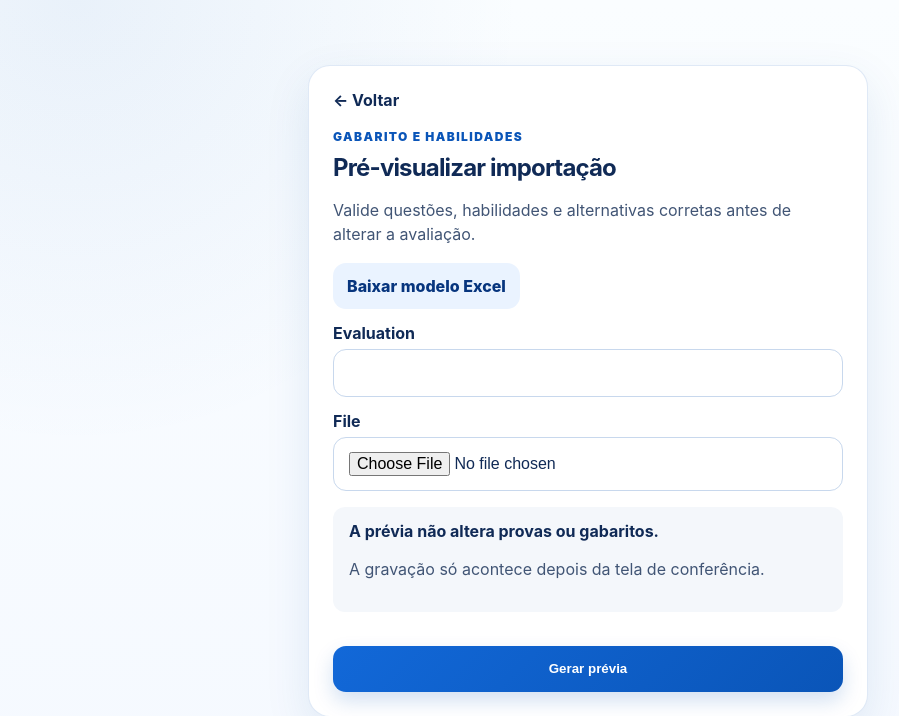
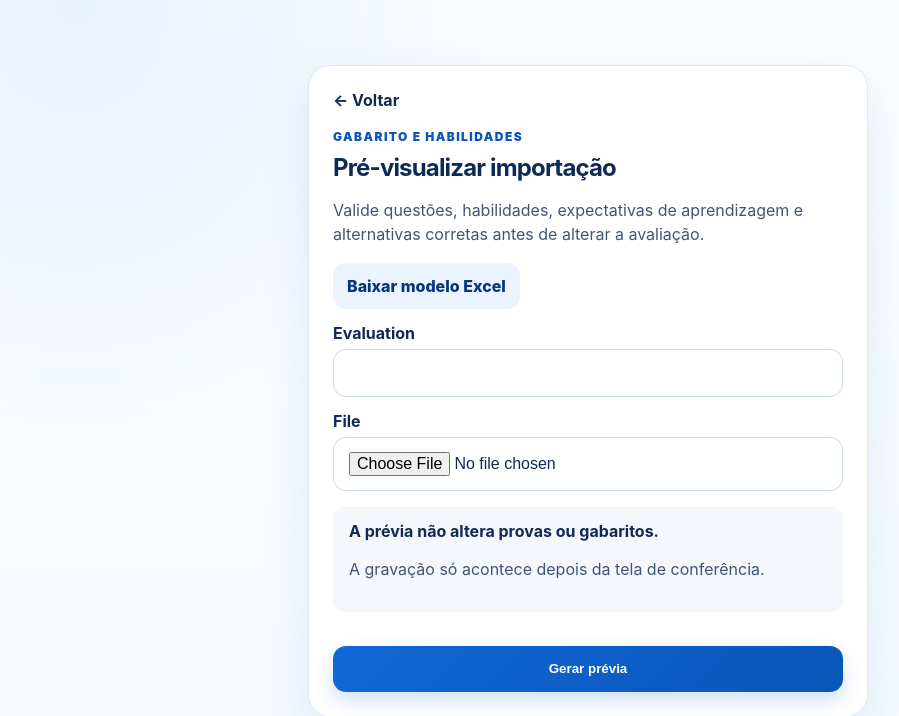
Before and after one commit to Marcosadriano7506/SARE2026, a Python web app: template app/templates/coordinator/import_answer_key_preview.html in a window 1280 px wide. Shown: the top 716 px of the page, without its empty margins (52-951 px from the left). Run offline with Jinja, Linux system fonts and the light colour scheme; the template is opened without the code that fills it, so the values that code supplies are empty, except form fields; tables that the repository leaves empty hold one stand-in row (values such as "Sample post"); form fields are guessed from the names that the template uses.

Commit message:
results: explain skill report fields in answer-key import

```diff
--- a/app/templates/coordinator/import_answer_key_preview.html
+++ b/app/templates/coordinator/import_answer_key_preview.html
@@ -5,7 +5,7 @@
   <a class="back-link" href="{{ url_for('coordinator.dashboard') }}">← Voltar</a>
   <p class="eyebrow">Gabarito e habilidades</p>
   <h1>Pré-visualizar importação</h1>
-  <p>Valide questões, habilidades e alternativas corretas antes de alterar a avaliação.</p>
+  <p>Valide questões, habilidades, expectativas de aprendizagem e alternativas corretas antes de alterar a avaliação.</p>
   <a class="button secondary compact" href="{{ url_for('coordinator.download_answer_key_template') }}">Baixar modelo Excel</a>
 
   {% if import_errors %}
```
